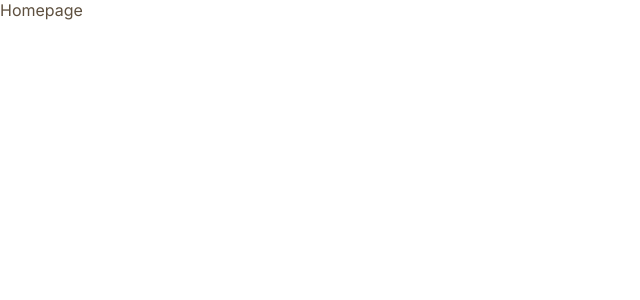
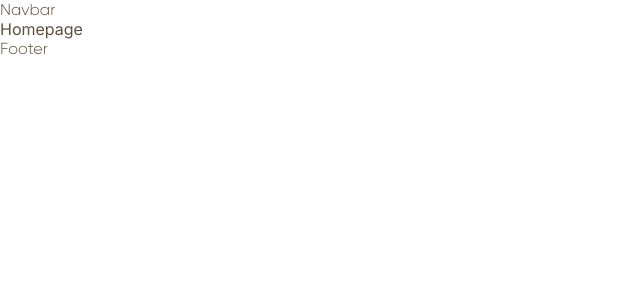
Before and after one commit to Thriftify/thriftify-buyer-console-frontend, a Next.js app: page / in a window 1280 px wide. Shown: the top 300 px of the page, without its empty margins (0-640 px from the left). Built offline with nearby package versions, Linux system fonts and the light colour scheme.

Commit message:
Created layout

```diff
--- /dev/null
+++ b/src/components/Footer.tsx
@@ -0,0 +1,15 @@
+import { FunctionComponent, ReactElement } from "react";
+
+interface FooterProps {
+
+}
+
+const Footer: FunctionComponent<FooterProps> = ():ReactElement => {
+    return (
+        <div>
+            Footer
+        </div>
+     );
+}
+
+export default Footer;
--- /dev/null
+++ b/src/components/Layout.tsx
@@ -0,0 +1,30 @@
+import { FunctionComponent, ReactElement, ReactNode } from "react";
+import Navbar from "./Navbar";
+import Footer from "./Footer";
+import { useRouter } from "next/router";
+
+interface LayoutProps {
+    children?: ReactNode
+}
+
+const Layout: FunctionComponent<LayoutProps> = ({ children }): ReactElement => {
+
+    const route = useRouter();
+
+    const isLoginOrSignUp = route.pathname == '/login' || route.pathname == '/signup';
+
+    return (
+        <>
+            {!isLoginOrSignUp ?
+                <>
+                    <Navbar />
+                    {children}
+                    <Footer />
+                </> :
+                    <>{children}</>
+                }
+        </>
+    );
+}
+
+export default Layout;
--- /dev/null
+++ b/src/components/Navbar.tsx
@@ -0,0 +1,15 @@
+import { FunctionComponent, ReactElement } from "react";
+
+interface NavbarProps {
+
+}
+
+const Navbar: FunctionComponent<NavbarProps> = ():ReactElement => {
+    return (
+        <div>
+            Navbar
+        </div>
+     );
+}
+
+export default Navbar;
--- a/src/pages/_app.tsx
+++ b/src/pages/_app.tsx
@@ -1,6 +1,9 @@
+import Layout from '@/components/Layout'
 import '@/styles/globals.scss'
 import type { AppProps } from 'next/app'
 
 export default function App({ Component, pageProps }: AppProps) {
-  return <Component {...pageProps} />
+    return (<Layout>
+        <Component {...pageProps} />
+    </Layout>)
 }
```
